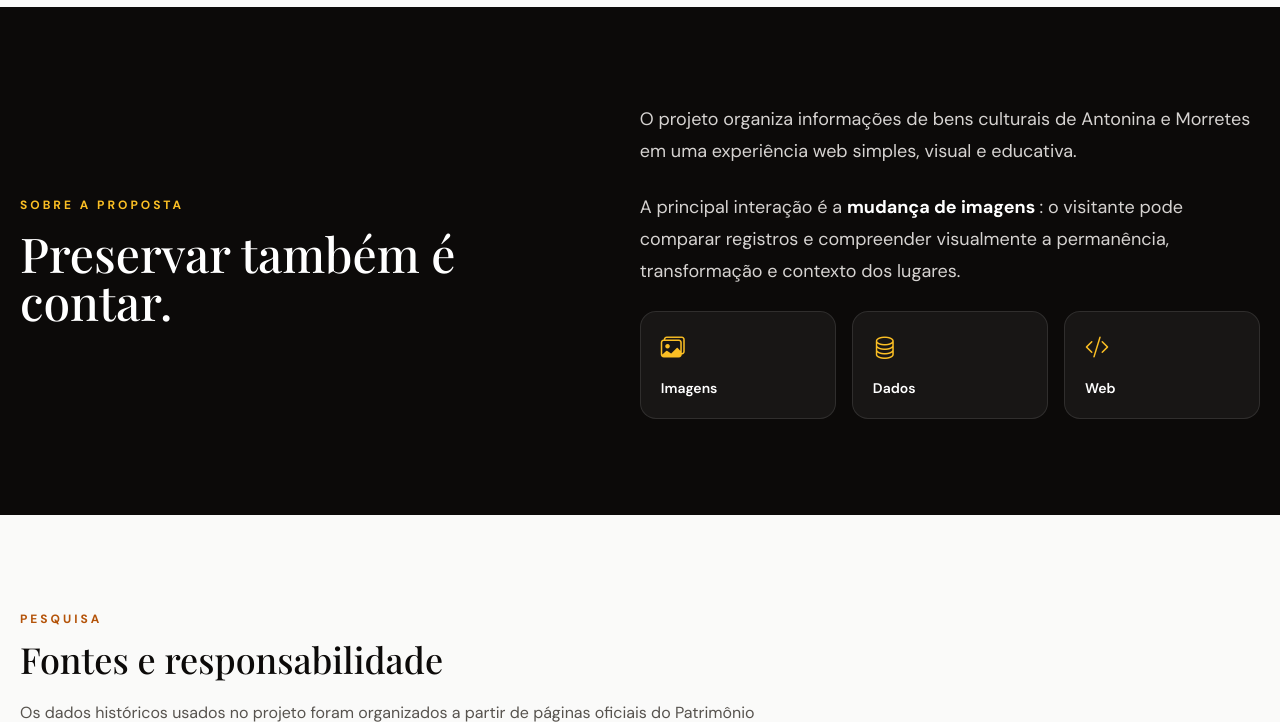
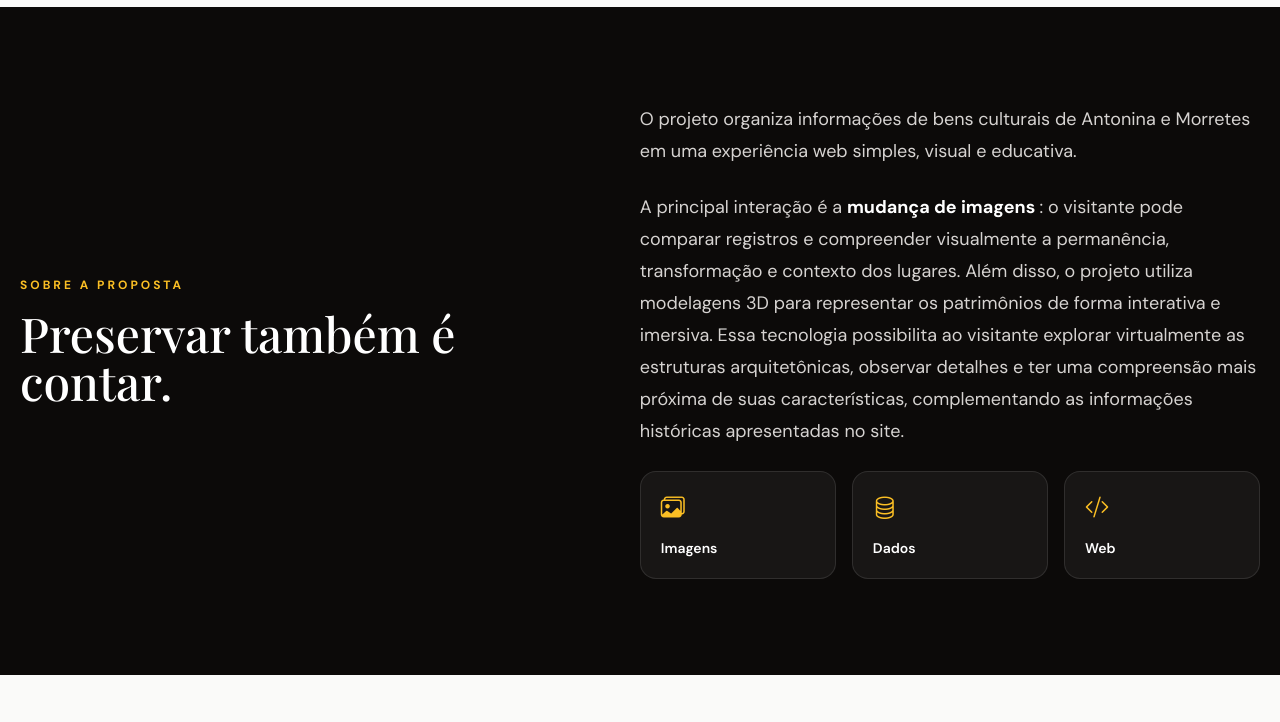
Before and after one commit to lara1023/morretes_antonina, a PHP site: page / in a window 1280 px wide. Shown: the part 2483-3205 px from the top of the page. Run offline with PHP 8.4, Linux system fonts and the light colour scheme; some libraries are stand-ins or nearby versions.

Commit message:
commit 11:42 28/09

```diff
--- a/index.php
+++ b/index.php
@@ -120,7 +120,7 @@ function e(?string $valor): string {
     <meta name="viewport" content="width=device-width, initial-scale=1.0">
 
     <meta name="description"
-          content="Patrimônio Vivo: mapeamento interativo da arquitetura histórica de Antonina e Morretes.">
+        content="Patrimônio Vivo: mapeamento interativo da arquitetura histórica de Antonina e Morretes.">
 
     <title>Patrimônio Vivo | Antonina e Morretes</title>
 
@@ -505,7 +505,7 @@ function e(?string $valor): string {
                     </strong>:
 
                     o visitante pode comparar registros e compreender visualmente a permanência,
-                    transformação e contexto dos lugares.
+                    transformação e contexto dos lugares. Além disso, o projeto utiliza modelagens 3D para representar os patrimônios de forma interativa e imersiva. Essa tecnologia possibilita ao visitante explorar virtualmente as estruturas arquitetônicas, observar detalhes e ter uma compreensão mais próxima de suas características, complementando as informações históricas apresentadas no site.
 
                 </p>
 
```
